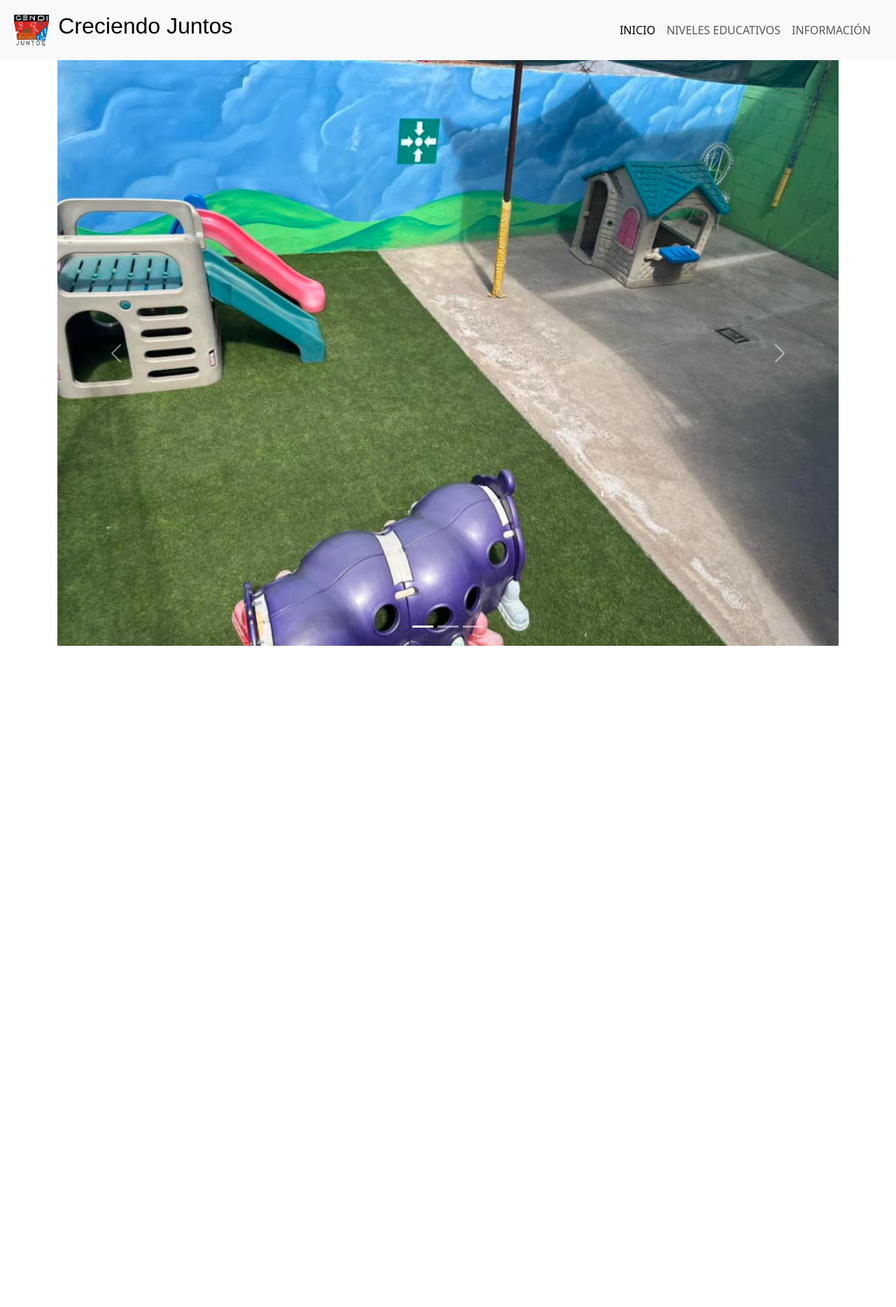
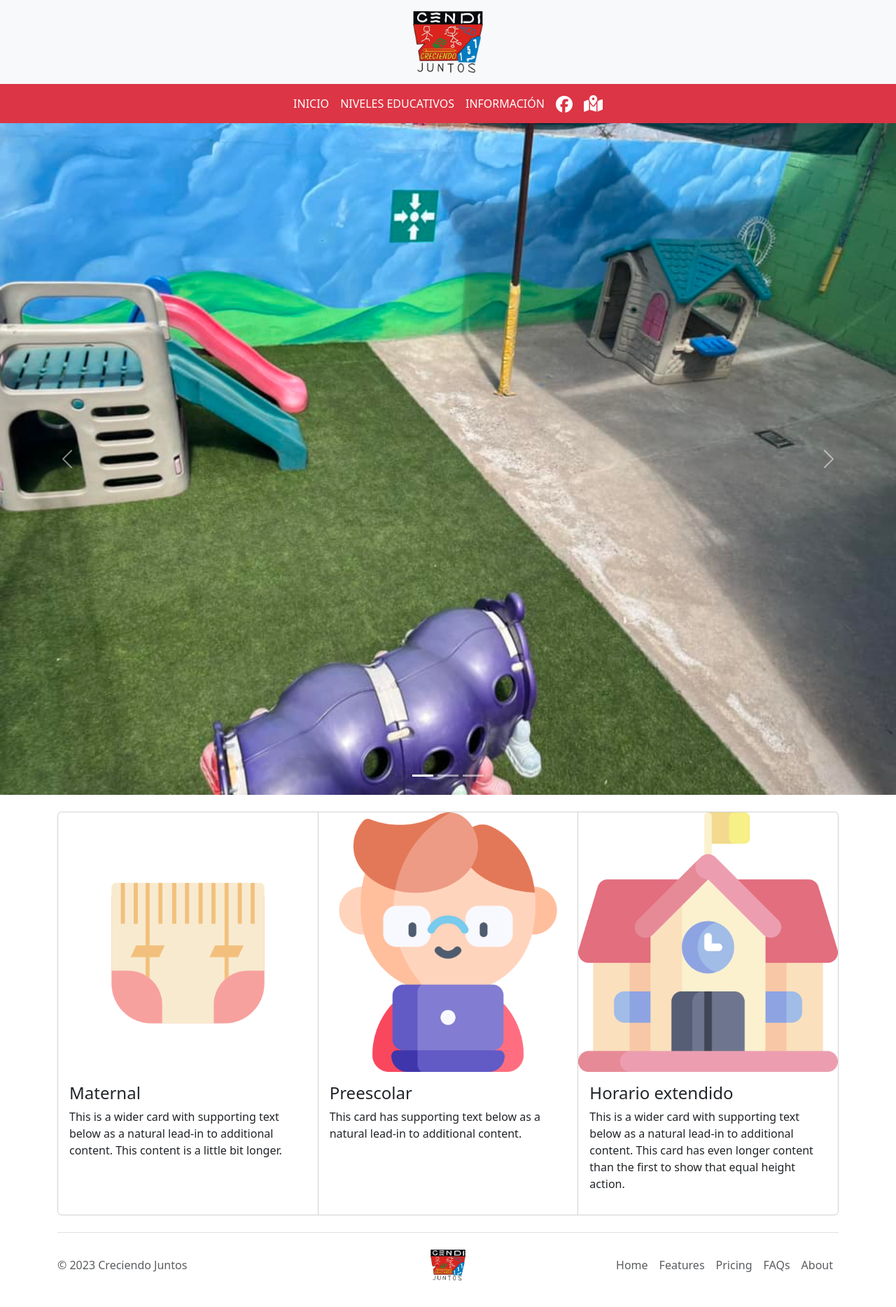
Before and after one commit to CGardner8/CreciendoJuntos, a plain HTML site: page index.html in a window 1280 px wide. Shown: the whole page at 70% size. Before the commit the page ends 923 px from the top, so only its background shows below. Drawn offline with nearby package versions, Linux system fonts and the light colour scheme; a web font is replaced by a local one.

Commit message:
Agregue barra de navegacion, footer y cartas informativas.

```diff
--- a/assets/css/bootstrap.css
+++ b/assets/css/bootstrap.css
@@ -1,7 +1,19 @@
 @import url('https://fonts.googleapis.com/css2?family=Belanosima&display=swap');
 
-.title{
+#titulo {
     font-family: 'Belanosima', sans-serif;
     font-size: xx-large;
     margin: 0;
 }
+
+#navbarNavAltMarkup {
+    flex-grow: 0;
+}
+
+a:hover {
+    color: rgb(0, 0, 0) !important;
+}
+
+i:hover {
+    color: rgb(0, 0, 0) !important;
+}
--- /dev/null
+++ b/assets/script/main.js
@@ -0,0 +1,22 @@
+const firstNav = document.getElementById("firstNav");
+const secondNav = document.getElementById("secondNav");
+const logoToShow = document.getElementById("logoToShow");
+
+window.addEventListener("scroll", function () {
+  if (isElementVisible(firstNav)) {
+      logoToShow.classList.add("d-none");
+      logoToShow.classList.remove("d-block");
+      secondNav.classList.add('justify-content-center')
+      secondNav.classList.remove('justify-content-sm-around')
+    } else {
+      logoToShow.classList.add("d-block");
+      logoToShow.classList.remove("d-none");
+      secondNav.classList.add('justify-content-sm-around')
+      secondNav.classList.remove('justify-content-center')
+  }
+});
+
+function isElementVisible(element) {
+    const rect = element.getBoundingClientRect();
+    return rect.top + 120 >= 0;
+  }
--- a/index.html
+++ b/index.html
@@ -36,7 +36,11 @@
       integrity="sha384-9ndCyUaIbzAi2FUVXJi0CjmCapSmO7SnpJef0486qhLnuZ2cdeRhO02iuK6FUUVM"
       crossorigin="anonymous"
     />
-    <link rel="stylesheet" href="assets/css/bootstrap.css">
+    <script
+      src="https://kit.fontawesome.com/d729755005.js"
+      crossorigin="anonymous"
+    ></script>
+    <link rel="stylesheet" href="assets/css/bootstrap.css" />
   </head>
 
   <body>
@@ -46,63 +50,225 @@
       crossorigin="anonymous"
     ></script>
 
-    <nav class="navbar navbar-expand-lg bg-body-tertiary">
-      <div class="container-fluid align-content-center">
-        <a class="navbar-brand" href="Creciendo Juntos">
+    <nav
+      class="navbar navbar-expand-lg navbar-dark bg-light justify-content-center"
+      id="firstNav"
+    >
       <img
-            src="assets/imagenes/logo.jpeg"
+        src="assets/imagenes/logo.png"
+        alt="Logo"
+        width="100"
+        height="88"
+        class="d-inline-block aslign-text-top m-2"
+      />
+    </nav>
+    <nav class="navbar navbar-expand-lg navbar-dark bg-danger sticky-top">
+      <div id="secondNav" class="container-fluid justify-content-center">
+        <div
+          id="logoToShow"
+          class="navbar-brand d-flex align-items-center d-none"
+        >
+          <img
+            src="assets/imagenes/logo.png"
             alt="Logo"
             width="50"
             height="44"
             class="d-inline-block aslign-text-top m-2"
           />
-          <p class="d-inline-block title">Creciendo Juntos</p>
-        </a>
-        <button class="navbar-toggler" type="button" data-bs-toggle="collapse" data-bs-target="#navbarNavAltMarkup" aria-controls="navbarNavAltMarkup" aria-expanded="false" aria-label="Toggle navigation">
+          <p id="titulo">Creciendo Juntos</p>
+        </div>
+
+        <button
+          class="navbar-toggler"
+          type="button"
+          data-bs-toggle="collapse"
+          data-bs-target="#navbarNavAltMarkup"
+          aria-controls="navbarNavAltMarkup"
+          aria-expanded="false"
+          aria-label="Toggle navigation"
+        >
           <span class="navbar-toggler-icon"></span>
         </button>
-          <div class="collapse navbar-collapse flex-row-reverse" id="navbarNavAltMarkup">
-            <div class="navbar-nav">
+        <div class="collapse navbar-collapse" id="navbarNavAltMarkup">
+          <div class="navbar-nav align-items-center">
             <a class="nav-link active" aria-current="page" href="#">INICIO</a>
-              <a class="nav-link" href="#">NIVELES EDUCATIVOS</a>
-              <a class="nav-link" href="#">INFORMACIÓN</a>
-              <a class="nav-link disabled"></a>
+            <a class="nav-link active" href="#">NIVELES EDUCATIVOS</a>
+            <a class="nav-link active" href="#">INFORMACIÓN</a>
+            <a
+              class="nav-link fa-brands fa-facebook fa-xl"
+              style="color: #ffffff"
+              href="#"
+            ></a>
+            <a
+              class="nav-link fa-solid fa-map-location-dot fa-xl"
+              style="color: #ffffff"
+              href="#"
+            ></a>
           </div>
+        </div>
+      </div>
+    </nav>
 
-    </nav>
-    <div class="container">
-      <!-- CARRUSEL -->
+    <!-- CAROUSEL -->
+
     <div id="carouselExampleIndicators" class="carousel slide">
       <div class="carousel-indicators">
-          <button type="button" data-bs-target="#carouselExampleIndicators" data-bs-slide-to="0" class="active" aria-current="true" aria-label="Slide 1"></button>
-          <button type="button" data-bs-target="#carouselExampleIndicators" data-bs-slide-to="1" aria-label="Slide 2"></button>
-          <button type="button" data-bs-target="#carouselExampleIndicators" data-bs-slide-to="2" aria-label="Slide 3"></button>
+        <button
+          type="button"
+          data-bs-target="#carouselExampleIndicators"
+          data-bs-slide-to="0"
+          class="active"
+          aria-current="true"
+          aria-label="Slide 1"
+        ></button>
+        <button
+          type="button"
+          data-bs-target="#carouselExampleIndicators"
+          data-bs-slide-to="1"
+          aria-label="Slide 2"
+        ></button>
+        <button
+          type="button"
+          data-bs-target="#carouselExampleIndicators"
+          data-bs-slide-to="2"
+          aria-label="Slide 3"
+        ></button>
       </div>
       <div class="carousel-inner">
         <div class="carousel-item active">
-            <img src="assets/imagenes/carrusel/foto1.jpeg" class="d-block w-100" alt="Patio">
+          <img
+            src="assets/imagenes/carrusel/foto1.jpeg"
+            class="d-block w-100"
+            alt="Patio"
+          />
         </div>
         <div class="carousel-item">
-            <img src="assets/imagenes/carrusel/foto2.jpeg" class="d-block w-100" alt="Filtro">
+          <img
+            src="assets/imagenes/carrusel/foto2.jpeg"
+            class="d-block w-100"
+            alt="Filtro"
+          />
         </div>
         <div class="carousel-item">
-            <img src="assets/imagenes/carrusel/foto3.jpeg" class="d-block w-100" alt="Exterior">
-          </div>
-          <div class="carousel-item">
-            <img src="assets/imagenes/carrusel/foto4.jpeg" class="d-block w-100" alt="Info">
+          <img
+            src="assets/imagenes/carrusel/foto3.jpeg"
+            class="d-block w-100"
+            alt="Exterior"
+          />
         </div>
       </div>
-        <button class="carousel-control-prev" type="button" data-bs-target="#carouselExampleIndicators" data-bs-slide="prev">
+      <button
+        class="carousel-control-prev"
+        type="button"
+        data-bs-target="#carouselExampleIndicators"
+        data-bs-slide="prev"
+      >
         <span class="carousel-control-prev-icon" aria-hidden="true"></span>
         <span class="visually-hidden">Previous</span>
       </button>
-        <button class="carousel-control-next" type="button" data-bs-target="#carouselExampleIndicators" data-bs-slide="next">
+      <button
+        class="carousel-control-next"
+        type="button"
+        data-bs-target="#carouselExampleIndicators"
+        data-bs-slide="next"
+      >
         <span class="carousel-control-next-icon" aria-hidden="true"></span>
         <span class="visually-hidden">Next</span>
       </button>
     </div>
 
+    <div class="container mt-4 mb-4">
+      <!-- CARTAS -->
+      <div class="card-group">
+        <div class="card">
+          <img
+            src="/assets/imagenes/tarjetas/panal.png"
+            class="card-img-top"
+            alt="Panal"
+          />
+          <div class="card-body">
+            <h4 class="card-title">Maternal</h4>
+            <p class="card-text">
+              This is a wider card with supporting text below as a natural
+              lead-in to additional content. This content is a little bit
+              longer.
+            </p>
+            <p class="card-text"></p>
+          </div>
+        </div>
+        <div class="card">
+          <img
+            src="/assets/imagenes/tarjetas/alumno.png"
+            class="card-img-top"
+            alt="Preescolar"
+          />
+          <div class="card-body">
+            <h4 class="card-title">Preescolar</h4>
+            <p class="card-text">
+              This card has supporting text below as a natural lead-in to
+              additional content.
+            </p>
+            <p class="card-text"></p>
+          </div>
+        </div>
+        <div class="card">
+          <img
+            src="/assets/imagenes/tarjetas/escuela.png"
+            class="card-img-top"
+            alt="Horario extendido"
+          />
+          <div class="card-body">
+            <h4 class="card-title">Horario extendido</h4>
+            <p class="card-text">
+              This is a wider card with supporting text below as a natural
+              lead-in to additional content. This card has even longer content
+              than the first to show that equal height action.
+            </p>
+            <p class="card-text"></p>
+          </div>
+        </div>
+      </div>
+    </div>
 
+    <!-- Pie de pagina -->
+    <div class="container">
+      <footer
+        class="d-flex flex-wrap justify-content-between align-items-center py-3 my-4 border-top"
+      >
+        <p class="col-md-4 mb-0 text-muted">© 2023 Creciendo Juntos</p>
+
+        <a
+          href="/"
+          class="col-md-4 d-flex align-items-center justify-content-center mb-3 mb-md-0 me-md-auto link-dark text-decoration-none"
+        >
+          <img
+            src="assets/imagenes/logo.png"
+            alt="Logo"
+            width="50"
+            height="44"
+            class="d-inline-block aslign-text-top m-2"
+          />
+        </a>
+
+        <ul class="nav col-md-4 justify-content-end">
+          <li class="nav-item">
+            <a href="#" class="nav-link px-2 text-muted">Home</a>
+          </li>
+          <li class="nav-item">
+            <a href="#" class="nav-link px-2 text-muted">Features</a>
+          </li>
+          <li class="nav-item">
+            <a href="#" class="nav-link px-2 text-muted">Pricing</a>
+          </li>
+          <li class="nav-item">
+            <a href="#" class="nav-link px-2 text-muted">FAQs</a>
+          </li>
+          <li class="nav-item">
+            <a href="#" class="nav-link px-2 text-muted">About</a>
+          </li>
+        </ul>
+      </footer>
     </div>
+    <script src="assets/script/main.js"></script>
   </body>
 </html>
```
Also changed, not shown: assets/imagenes/logo.png (added), assets/imagenes/tarjetas/alumno.png (added), assets/imagenes/tarjetas/bloque-abc.png (added), assets/imagenes/tarjetas/clase.png (added), assets/imagenes/tarjetas/escuela.png (added), assets/imagenes/tarjetas/escuelajardin.png (added), assets/imagenes/tarjetas/ninito.png (added), assets/imagenes/tarjetas/panal.png (added), assets/imagenes/tarjetas/sign.png (added), 2 other files. Lines whose indentation alone changed are shown as unchanged.
